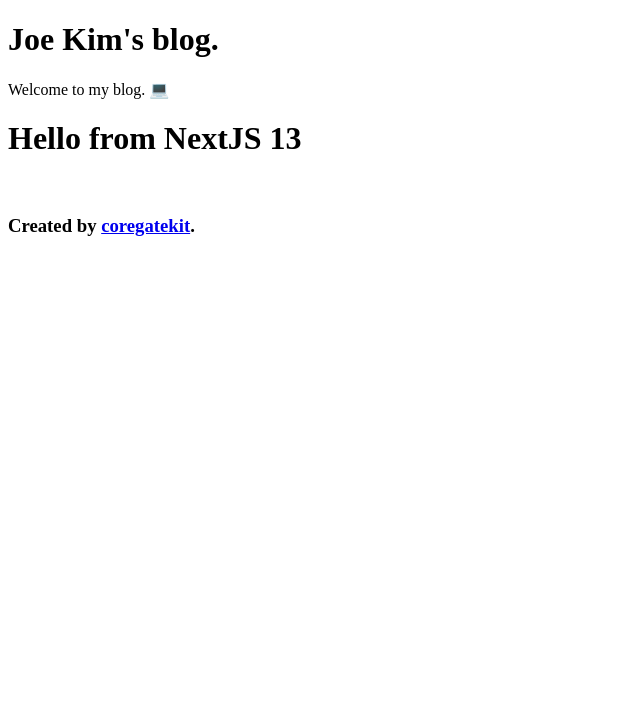
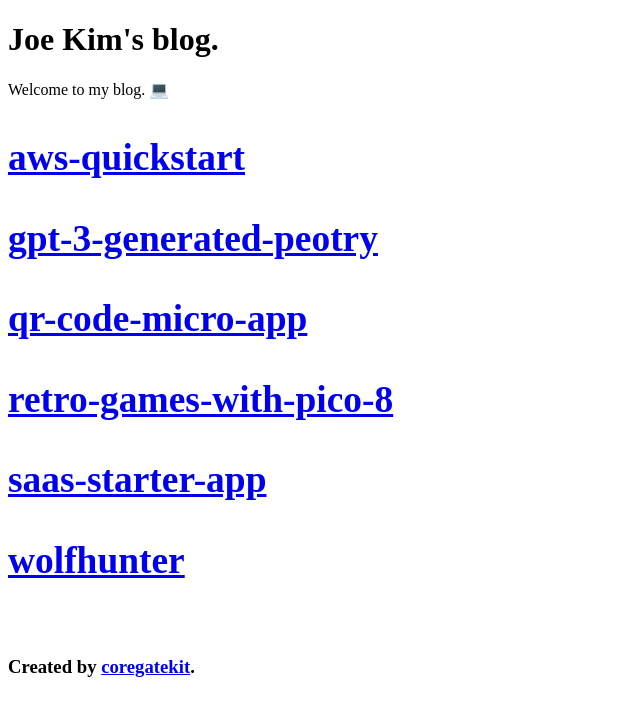
Before and after one commit to coregatekit/blog, a Next.js app: page / in a window 1280 px wide. Shown: the top 716 px of the page, without its empty margins (0-640 px from the left). Built offline with nearby package versions, Linux system fonts and the light colour scheme.

Commit message:
Added get post metadata and show on homepage

```diff
--- a/app/page.tsx
+++ b/app/page.tsx
@@ -1,5 +1,25 @@
+import fs from "fs";
+import Link from "next/link";
+
+const getPostMetadata = () => {
+  const folder = "posts/";
+  const files = fs.readdirSync(folder);
+  const markdownPosts = files.filter((file) => file.endsWith(".md"));
+  const slugs = markdownPosts.map((file) => file.replace(".md", ""));
+  return slugs;
+};
+
 const HomePage = () => {
-    return <h1>Hello from NextJS 13</h1>;
-}
+  const postMetadata = getPostMetadata();
+  const postPreviews = postMetadata.map((slug) => (
+    <div>
+      <Link href={`/posts/${slug}`}>
+        <h3>{slug}</h3>
+      </Link>
+    </div>
+  ));
+
+  return <h1>{postPreviews}</h1>;
+};
 
 export default HomePage;
```
